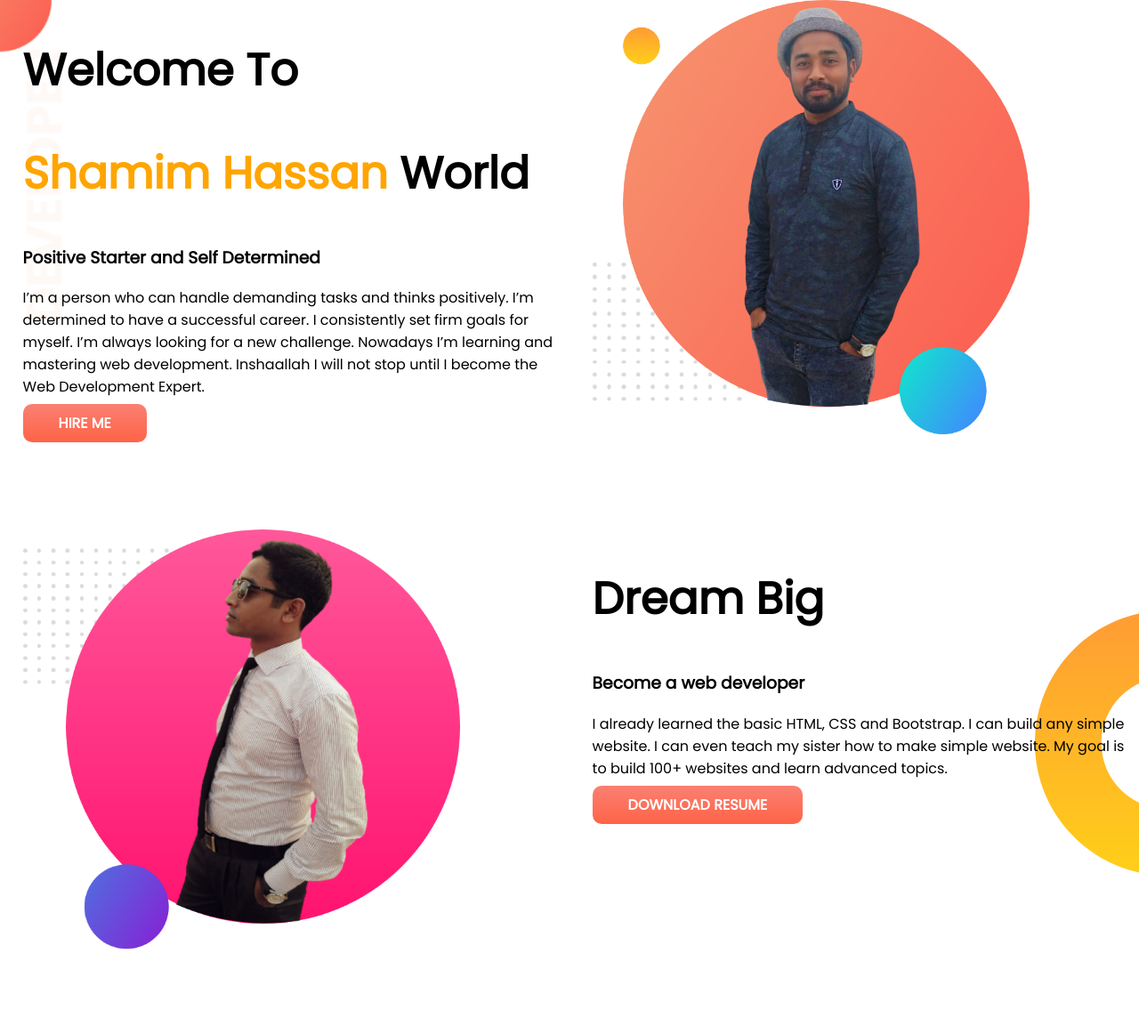
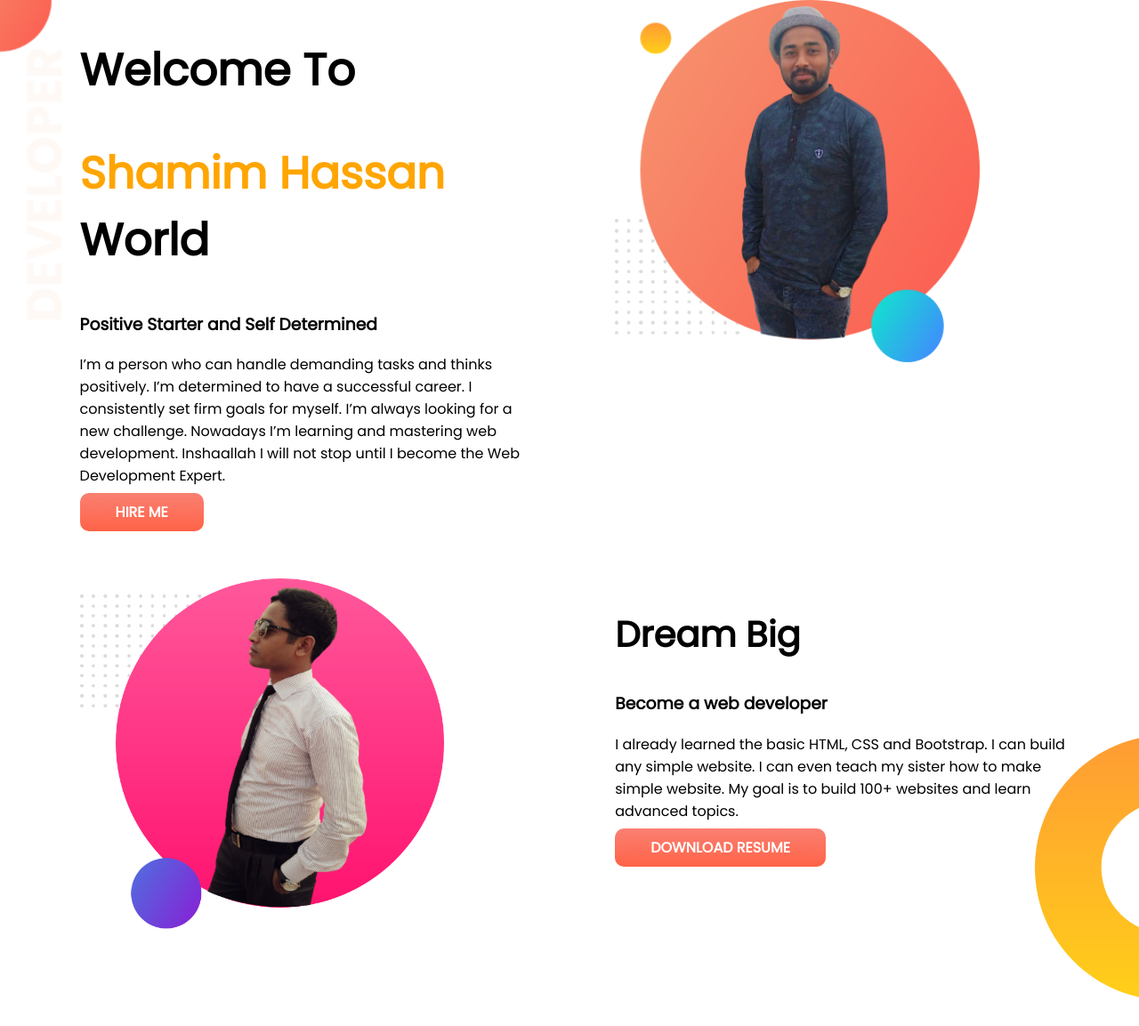
Before and after one commit to ShamimHassan/developer-portfolio, a plain HTML site: page index.html in a window 1280 px wide. Shown: the top 1153 px of the page at 89% size. Drawn offline with Linux system fonts and the light colour scheme.

Commit message:
code added

```diff
--- a/index.html
+++ b/index.html
@@ -28,10 +28,10 @@
     </section>
     <section class="dream-big flexible-container">
         <div class="half-width">
-            <img src="images/shamim2.png" alt="Shamim's Photo">
+            <img src="images/Shamim2.png" alt="Shamim's Photo">
         </div>
         <div class="half-width">
-            <h1>Dream Big</h1>
+            <h2>Dream Big</h2>
             <h3>Become a web developer</h3>
             <p>I already learned the basic HTML, CSS and Bootstrap. I can build any simple website. I can even teach my sister how to make simple website. My goal is to build 100+ websites and learn advanced topics.</p>
             <a class="link-button" target="_blank" href="https://github.com/ProgrammingHero1/developer-portfolio">DOWNLOAD RESUME</a>
--- a/style.css
+++ b/style.css
@@ -1,6 +1,10 @@
 body{
     font-family: 'Poppins', sans-serif;
     margin: 0%;
+}
+section{
+    height: 500px;
+    padding-bottom: 150px;
 }
 h1{
     font-size: 50px;
@@ -13,10 +17,11 @@ h2{
 }
 .flexible-container{
     display: flex;
-    margin-bottom: 100px;
 }
 .half-width{
-    width: 50%;
+    width:40%;
+    float: left;
+    margin-left: 5%;
     padding-left: 2%;
 }
 .half-width img{
```
